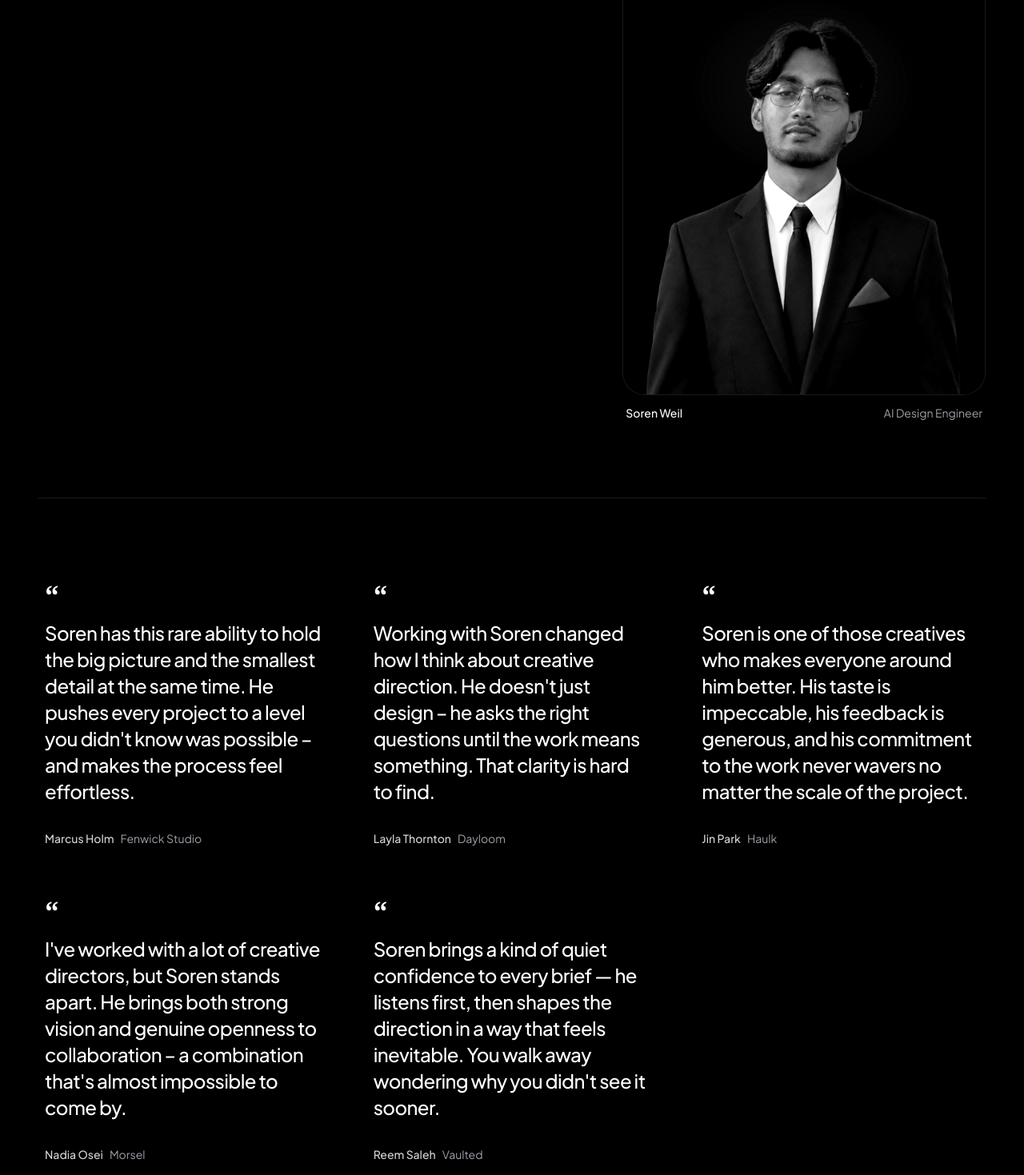
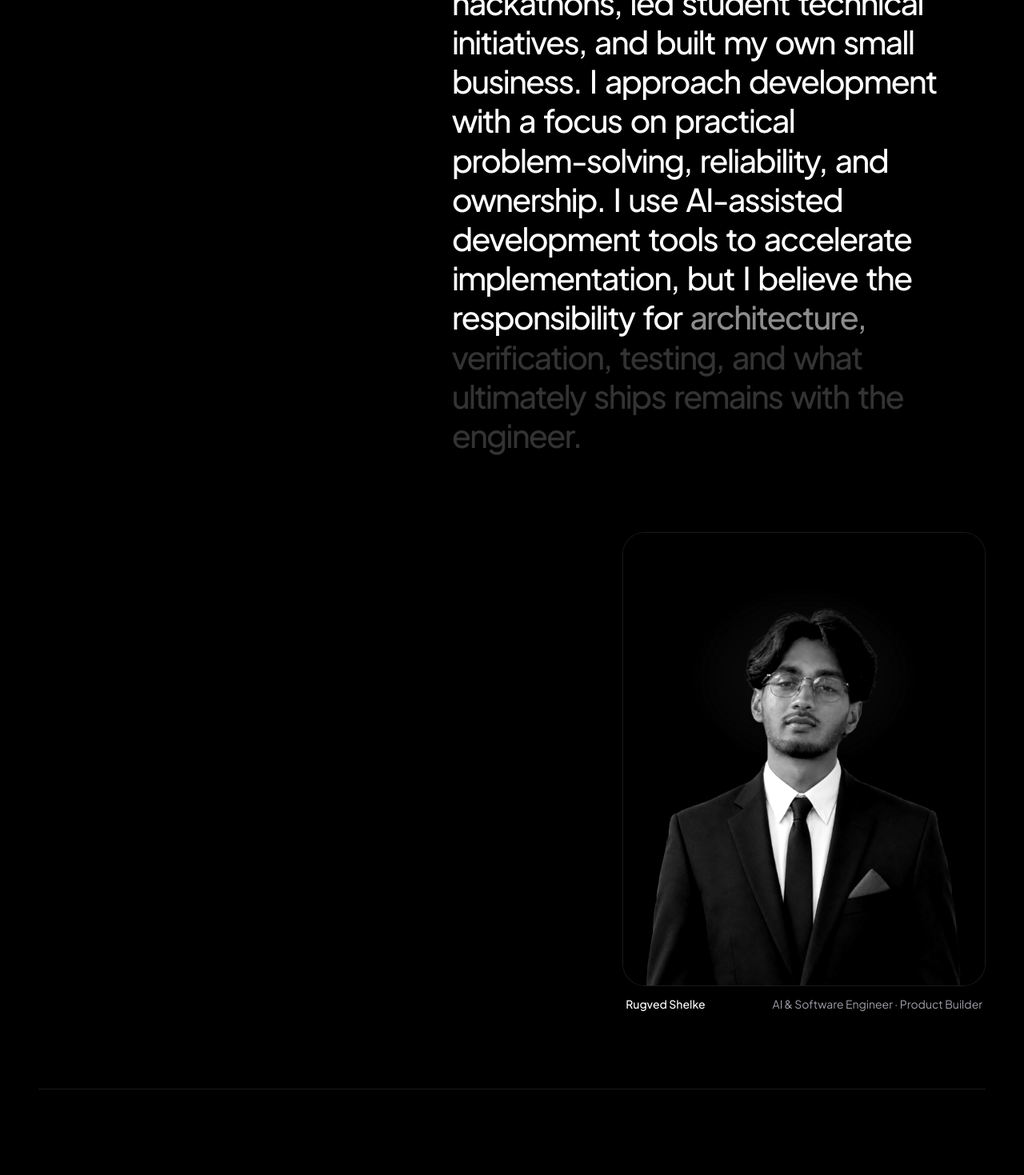
Before and after one commit to xlord101/rugved_shelke_portfolio, a Next.js app: page /about in a window 1280 px wide. Shown: the part 1160-2629 px from the top of the page at 80% size. Built offline with nearby package versions, Linux system fonts and the light colour scheme.

Commit message:
Update About page content, principles, and authentic experience

```diff
--- a/src/app/about/page.tsx
+++ b/src/app/about/page.tsx
@@ -6,8 +6,8 @@ import { ExperienceTimeline } from "@/components/about/ExperienceTimeline";
 import { ClosingHeading } from "@/components/about/ClosingHeading";
 
 export const metadata = {
-  title: "About – Soren Weil",
-  description: "Learn more about Soren Weil, design philosophy, testimonials, and career experience.",
+  title: "About – Rugved Shelke",
+  description: "Learn more about Rugved Shelke, engineering principles, experience, and projects.",
 };
 
 export default function AboutPage() {
--- a/src/components/about/AboutBio.tsx
+++ b/src/components/about/AboutBio.tsx
@@ -86,13 +86,13 @@ export function AboutBio() {
             })}
           </p>
 
-          {/* Portrait of Soren aligned to right column below bio */}
+          {/* Portrait of Rugved aligned to right column below bio */}
           <div className="w-full sm:w-[88%] lg:w-[68%] ml-auto mt-16 sm:mt-24">
             <figure className="w-full flex flex-col">
               <div className="w-full aspect-[4/5] relative rounded-[22px] sm:rounded-[28px] overflow-hidden border border-black/10 dark:border-white/10 bg-black/5 dark:bg-black group">
                 <Image
                   src={aboutContent.portraitImage}
-                  alt="Portrait of Soren Weil"
+                  alt="Portrait of Rugved Shelke"
                   fill
                   sizes="(max-width: 1024px) 100vw, 45vw"
                   className="object-cover object-top grayscale contrast-125 dark:brightness-95 group-hover:scale-104 transition-transform duration-700 ease-[cubic-bezier(0.22,1,0.36,1)]"
@@ -100,8 +100,8 @@ export function AboutBio() {
                 />
               </div>
               <figcaption className="flex items-center justify-between pt-3 px-1 text-xs sm:text-sm text-zinc-500 dark:text-zinc-400 select-none">
-                <span className="font-medium text-black dark:text-white">Soren Weil</span>
-                <span>AI Design Engineer</span>
+                <span className="font-medium text-black dark:text-white">Rugved Shelke</span>
+                <span>AI & Software Engineer · Product Builder</span>
               </figcaption>
             </figure>
           </div>
--- a/src/content/about.ts
+++ b/src/content/about.ts
@@ -1,21 +1,25 @@
 import { AboutContent } from "@/lib/types";
 
 export const aboutContent: AboutContent = {
-  heading: "About", // Placeholder: [PAGE HEADING]
+  heading: "About",
   introBioText:
-    "I'm Soren Weil – a designer who believes the best work lives at the intersection of clarity and craft. I specialize in product experiences that feel considered from every angle, the layout, the type, the small details most people scroll past without noticing. Consistency matters to me, not as a rule, but because it's what makes a product feel trustworthy. Alongside my design practice, I build and experiment – driven by curiosity, a love for creative problem-solving, and a quiet need to make something that didn't exist before.",
+    "I’m a Computer Science and Engineering student who enjoys turning ideas into working software. My work spans AI-native applications, backend systems, full-stack development, and automation. I’m particularly interested in the space between building a technically sound system and making it genuinely useful to the people who depend on it.\n\nI’ve worked on projects ranging from an AI-assisted open-source issue recommendation agent and an F1 race-strategy decision engine to a production supply-chain ERP for a real business. Alongside engineering, I’ve explored freelance web development, participated in hackathons, led student technical initiatives, and built my own small business.\n\nI approach development with a focus on practical problem-solving, reliability, and ownership. I use AI-assisted development tools to accelerate implementation, but I believe the responsibility for architecture, verification, testing, and what ultimately ships remains with the engineer.",
   introBioWords: [
-    "I'm", "Soren", "Weil", "–", "a", "designer", "who", "believes", "the", "best",
-    "work", "lives", "at", "the", "intersection", "of", "clarity", "and", "craft.",
-    "I", "specialize", "in", "product", "experiences", "that", "feel", "considered",
-    "from", "every", "angle,", "the", "layout,", "the", "type,", "the", "small", "details",
-    "most", "people", "scroll", "past", "without", "noticing.", "Consistency", "matters",
-    "to", "me,", "not", "as", "a", "rule,", "but", "because", "it's", "what", "makes",
-    "a", "product", "feel", "trustworthy.", "Alongside", "my", "design", "practice,", "I",
-    "build", "and", "experiment", "–", "driven", "by", "curiosity,", "a", "love", "for",
-    "creative", "problem-solving,", "and", "a", "quiet", "need", "to", "make", "something",
-    "that", "didn't", "exist", "before."
+    "I’m", "a", "Computer", "Science", "and", "Engineering", "student", "who", "enjoys", "turning",
+    "ideas", "into", "working", "software.", "My", "work", "spans", "AI-native", "applications,", "backend",
+    "systems,", "full-stack", "development,", "and", "automation.", "I’m", "particularly", "interested", "in", "the",
+    "space", "between", "building", "a", "technically", "sound", "system", "and", "making", "it",
+    "genuinely", "useful", "to", "the", "people", "who", "depend", "on", "it.", "I’ve",
+    "worked", "on", "projects", "ranging", "from", "an", "AI-assisted", "open-source", "issue", "recommendation",
+    "agent", "and", "an", "F1", "race-strategy", "decision", "engine", "to", "a", "production",
+    "supply-chain", "ERP", "for", "a", "real", "business.", "Alongside", "engineering,", "I’ve", "explored",
+    "freelance", "web", "development,", "participated", "in", "hackathons,", "led", "student", "technical", "initiatives,",
+    "and", "built", "my", "own", "small", "business.", "I", "approach", "development", "with",
+    "a", "focus", "on", "practical", "problem-solving,", "reliability,", "and", "ownership.", "I", "use",
+    "AI-assisted", "development", "tools", "to", "accelerate", "implementation,", "but", "I", "believe", "the",
+    "responsibility", "for", "architecture,", "verification,", "testing,", "and", "what", "ultimately", "ships", "remains",
+    "with", "the", "engineer."
   ],
   portraitImage: "/images/profile-portrait-large.jpg",
-  closingHeading: "Digital Design – Art Direction – Framer", // Placeholder: [CLOSING HEADING]
+  closingHeading: "AI Engineering — Software Systems — Product Building",
 };
--- a/src/content/experience.ts
+++ b/src/content/experience.ts
@@ -3,34 +3,26 @@ import { ExperienceItem } from "@/lib/types";
 export const experienceContent: ExperienceItem[] = [
   {
     id: "exp-1",
-    period: "2026 – Present", // Placeholder: [EXPERIENCE DATE]
-    role: "Design Director", // Placeholder: [ROLE TITLE]
-    company: "Incase", // Placeholder: [COMPANY NAME]
+    period: "Oct 2024 – Oct 2025",
+    role: "President",
+    company: "CSI Student Chapter, DYPSEM",
     description:
-      "Led the creative vision and design strategy across digital and physical touchpoints, overseeing a team of multidisciplinary designers. Spearheaded the launch of multiple product lines and brand campaigns, resulting in a 30% increase in customer engagement. Championed user-centered design processes, aligning product innovation with business goals and lifestyle trends.",
+      "Led student technical initiatives, organized hackathons and technical seminars, and handled event logistics and sponsorship outreach.",
   },
   {
     id: "exp-2",
-    period: "2023 – 2025",
-    role: "Design Lead",
-    company: "Grey",
+    period: "",
+    role: "Independent Builder & Freelance Developer",
+    company: "",
     description:
-      "Directed creative execution for global campaigns, collaborating with cross-functional teams to deliver compelling digital experiences for top-tier clients. Guided a team of designers through fast-paced projects, elevating the agency's digital presence and winning multiple industry awards. Focused on storytelling, usability, and brand consistency across channels.",
+      "Built engineering projects and delivered websites for clients, including KD Export, House of 666, and Rojekar Brothers.",
   },
   {
     id: "exp-3",
-    period: "2020 – 2022",
-    role: "Senior Designer",
-    company: "Shopify",
+    period: "2025",
+    role: "Co-founder",
+    company: "StickerDump.exe",
     description:
-      "Played a key role in crafting scalable design systems and improving the user experience for merchants across the platform. Partnered with product managers and engineers to launch features that enhanced onboarding and retention. Advocated for accessibility and design inclusivity, influencing platform-wide standards.",
-  },
-  {
-    id: "exp-4",
-    period: "2018 – 2020",
-    role: "UX/UI Designer",
-    company: "Shrink",
-    description:
-      "Designed and optimized the core product experience for a mental health startup, contributing to a 40% increase in user retention. Conducted user research and usability testing to inform product decisions, translating insights into thoughtful interfaces. Collaborated closely with the founding team to define the brand's visual and interaction language.",
+      "Built an independent sticker business, with involvement in product development, manufacturing, marketing, and fulfillment.",
   },
 ];
--- a/src/content/testimonials.ts
+++ b/src/content/testimonials.ts
@@ -2,38 +2,38 @@ import { TestimonialItem } from "@/lib/types";
 
 export const testimonialsContent: TestimonialItem[] = [
   {
-    id: "quote-1",
+    id: "principle-1",
     quote:
-      "Soren has this rare ability to hold the big picture and the smallest detail at the same time. He pushes every project to a level you didn't know was possible – and makes the process feel effortless.",
-    author: "Marcus Holm", // Placeholder: [AUTHOR NAME]
-    company: "Fenwick Studio", // Placeholder: [COMPANY NAME]
+      "Build for real use — I value software that solves a concrete problem and works beyond a demonstration.",
+    author: "Engineering principle",
+    company: "· How I Work",
   },
   {
-    id: "quote-2",
+    id: "principle-2",
     quote:
-      "Working with Soren changed how I think about creative direction. He doesn't just design – he asks the right questions until the work means something. That clarity is hard to find.",
-    author: "Layla Thornton", // Placeholder: [AUTHOR NAME]
-    company: "Dayloom", // Placeholder: [COMPANY NAME]
+      "Verify before shipping — I check assumptions, test edge cases, and treat AI-generated output as something to validate.",
+    author: "Engineering principle",
+    company: "· How I Work",
   },
   {
-    id: "quote-3",
+    id: "principle-3",
     quote:
-      "Soren is one of those creatives who makes everyone around him better. His taste is impeccable, his feedback is generous, and his commitment to the work never wavers no matter the scale of the project.",
-    author: "Jin Park", // Placeholder: [AUTHOR NAME]
-    company: "Haulk", // Placeholder: [COMPANY NAME]
+      "Own the outcome — I care about implementation, reliability, and what happens after a feature is delivered.",
+    author: "Engineering principle",
+    company: "· How I Work",
   },
   {
-    id: "quote-4",
+    id: "principle-4",
     quote:
-      "I've worked with a lot of creative directors, but Soren stands apart. He brings both strong vision and genuine openness to collaboration – a combination that's almost impossible to come by.",
-    author: "Nadia Osei", // Placeholder: [AUTHOR NAME]
-    company: "Morsel", // Placeholder: [COMPANY NAME]
+      "Learn by building — I strengthen my understanding by creating projects, experimenting, and working through practical problems.",
+    author: "Engineering principle",
+    company: "· How I Work",
   },
   {
-    id: "quote-5",
+    id: "principle-5",
     quote:
-      "Soren brings a kind of quiet confidence to every brief — he listens first, then shapes the direction in a way that feels inevitable. You walk away wondering why you didn't see it sooner.",
-    author: "Reem Saleh", // Placeholder: [AUTHOR NAME]
-    company: "Vaulted", // Placeholder: [COMPANY NAME]
+      "Think across the stack — I consider the user experience, backend behavior, data integrity, and the complete product workflow.",
+    author: "Engineering principle",
+    company: "· How I Work",
   },
 ];
```
